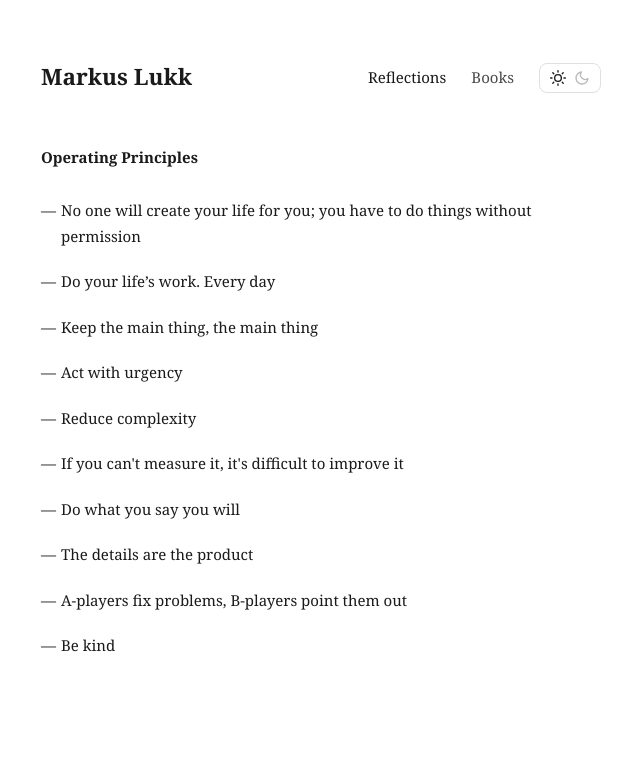
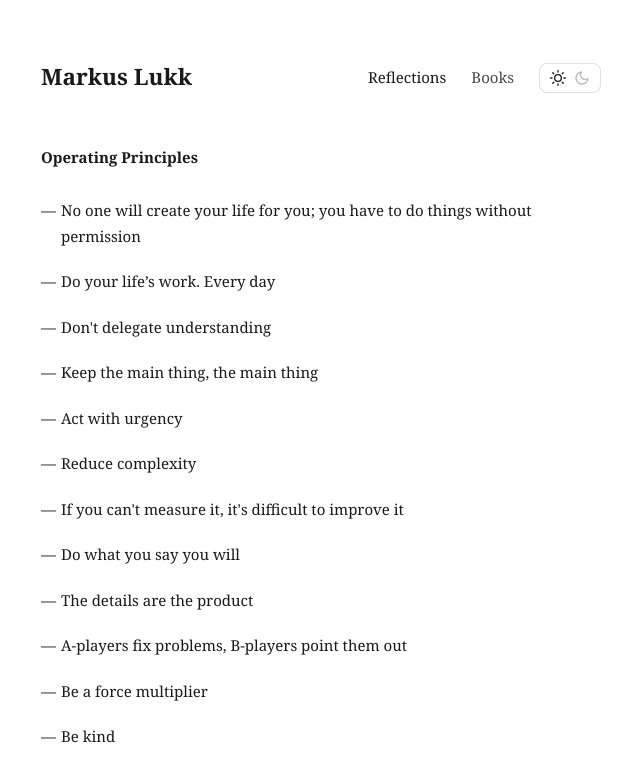
Before and after one commit to markuslukk/markuslukk.github.io, a Jekyll site: the page built from reflections/operating-principles.html, in a window 1280 px wide. Shown: the top 782 px of the page, without its empty margins (319-959 px from the left). Built offline with Jekyll 4.4.1, drawn with Linux system fonts in a browser that asks for light colours.

Commit message:
Update operating-principles.html

```diff
--- a/reflections/operating-principles.html
+++ b/reflections/operating-principles.html
@@ -32,6 +32,7 @@ title: Operating Principles - Markus Lukk
   <ul class="operating-principles-list">
     <li>No one will create your life for you; you have to do things without permission </li>
     <li>Do your life’s work. Every day </li>
+    <li>Don't delegate understanding </li>
     <li>Keep the main thing, the main thing </li>
     <li>Act with urgency </li>
     <li>Reduce complexity </li>
@@ -39,6 +40,7 @@ title: Operating Principles - Markus Lukk
     <li>Do what you say you will </li>
     <li>The details are the product </li>
     <li>A-players fix problems, B-players point them out </li>
+    <li>Be a force multiplier </li>
     <li>Be kind </li>
   </ul>
 </div>
```
